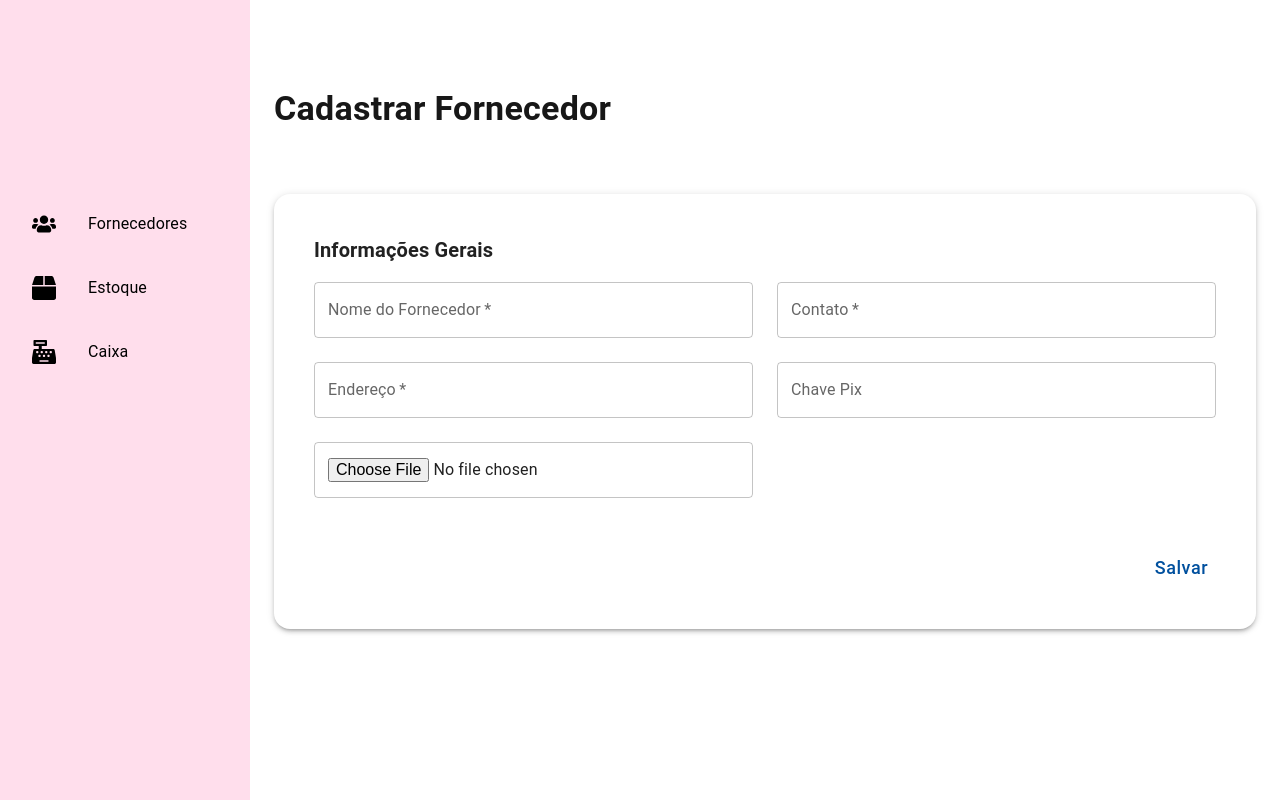
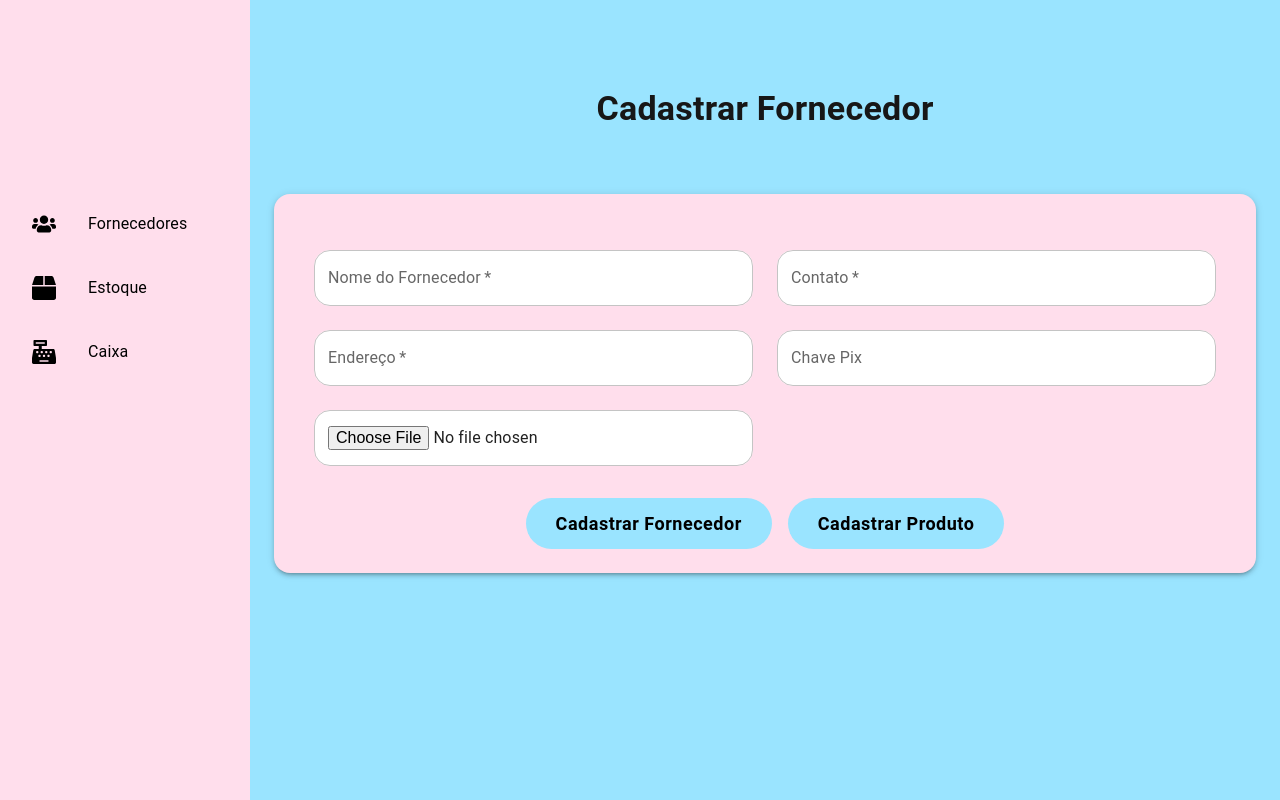
Before and after one commit to LuisHernandez1999/Brecho-, a Next.js app: page /fornecedores/cadastro_fornecedores in a window 1280 px wide. Built offline with nearby package versions, Linux system fonts and the light colour scheme.

Commit message:
mudanças no desing

```diff
--- a/src/pages/fornecedores/cadastro_fornecedores.js
+++ b/src/pages/fornecedores/cadastro_fornecedores.js
@@ -83,14 +83,14 @@ export default function FornecedoresCadastro() {
     };
 
     return (
-        <Box sx={{ display: 'flex' }}>
+        <Box sx={{ display: 'flex',   backgroundColor: '#9AE4FF', minHeight: '100vh'  }}>
             <Box sx={{ width: '250px' }}>
                 <Sidebar />
             </Box>
 
             <Box sx={{ flex: 1, p: 3 }}>
-                <Box sx={{ mb: 4, textAlign: 'left', mt: 8 }}>
-                    <Typography variant="h4" sx={{ fontWeight: 'bold', mb: 2 }}>
+                <Box sx={{ mb: 4, textAlign: 'center', mt: 8 }}>
+                    <Typography variant="h4" sx={{ fontWeight: 'bold', mb: 2, }}>
                         Cadastrar Fornecedor
                     </Typography>
                 </Box>
@@ -105,11 +105,11 @@ export default function FornecedoresCadastro() {
                             mx: 'auto',
                             mt: 8,
                             height: 'auto',
+                            backgroundColor: '#FFDEEC',
                         }}
                     >
                         <CardContent>
                             <Typography variant="h6" gutterBottom sx={{ fontWeight: 'bold', mb: 2 }}>
-                                Informações Gerais
                             </Typography>
                             <Grid container spacing={3}>
                                 <Grid item md={6} xs={12}>
@@ -121,6 +121,15 @@ export default function FornecedoresCadastro() {
                                         required
                                         value={newValues?.nome || ''}
                                         variant="outlined"
+                                        sx={{
+                                            '& .MuiOutlinedInput-root': {
+                                                borderRadius: 4,
+                                                backgroundColor: '#FFFFFF',
+                                            },
+                                            '& .MuiOutlinedInput-root.Mui-focused': {
+                                                backgroundColor: '#FFFFFF',
+                                            },
+                                        }}
                                     />
                                 </Grid>
                                 <Grid item md={6} xs={12}>
@@ -132,6 +141,15 @@ export default function FornecedoresCadastro() {
                                         required
                                         value={newValues?.contato || ''}
                                         variant="outlined"
+                                        sx={{
+                                            '& .MuiOutlinedInput-root': {
+                                                borderRadius: 4,
+                                                backgroundColor: '#FFFFFF',
+                                            },
+                                            '& .MuiOutlinedInput-root.Mui-focused': {
+                                                backgroundColor: '#FFFFFF',
+                                            },
+                                        }}
                                     />
                                 </Grid>
                                 <Grid item md={6} xs={12}>
@@ -143,6 +161,15 @@ export default function FornecedoresCadastro() {
                                         required
                                         value={newValues?.endereco || ''}
                                         variant="outlined"
+                                        sx={{
+                                            '& .MuiOutlinedInput-root': {
+                                                borderRadius: 4,
+                                                backgroundColor: '#FFFFFF',
+                                            },
+                                            '& .MuiOutlinedInput-root.Mui-focused': {
+                                                backgroundColor: '#FFFFFF',
+                                            },
+                                        }}
                                     />
                                 </Grid>
                                 <Grid item md={6} xs={12}>
@@ -153,6 +180,15 @@ export default function FornecedoresCadastro() {
                                         onChange={handleChange}
                                         value={newValues?.chavePix || ''}
                                         variant="outlined"
+                                        sx={{
+                                            '& .MuiOutlinedInput-root': {
+                                                borderRadius: 4,
+                                                backgroundColor: '#FFFFFF',
+                                            },
+                                            '& .MuiOutlinedInput-root.Mui-focused': {
+                                                backgroundColor: '#FFFFFF',
+                                            },
+                                        }}
                                     />
                                 </Grid>
                                 <Grid item md={6} xs={12}>
@@ -162,32 +198,82 @@ export default function FornecedoresCadastro() {
                                         inputProps={{ accept: ".pdf,.doc,.docx" }}
                                         name="contrato"
                                         variant="outlined"
+                                        sx={{
+                                            '& .MuiOutlinedInput-root': {
+                                                borderRadius: 4,
+                                                backgroundColor: '#FFFFFF',
+                                            },
+                                            '& .MuiOutlinedInput-root.Mui-focused': {
+                                                backgroundColor: '#FFFFFF',
+                                            },
+                                        }}
                                     />
                                 </Grid>
 
                             </Grid>
                         </CardContent>
 
-                        <Box sx={{ display: 'flex', justifyContent: 'flex-end', p: 2 }}>
+                        <Box
+    sx={{
+        display: 'flex',
+        justifyContent: 'center',
+        gap: 2,
+        mt: 2
+    }}
+>
+
     <Button
         type="submit"
         disabled={loading}
         sx={{
-                                    mt: 2,
-                                    color: '#00509E',
-                                    backgroundColor: 'transparent',
+            color: '#000000',
+            backgroundColor: '#9AE4FF',
             textTransform: 'none',
             fontSize: '18px',
+            fontWeight: 'bold',
+            borderRadius: '50px',
+            padding: '10px 30px',
             '&:hover': {
-                                        color: '#003B6F',
-                                        backgroundColor: 'transparent',
+                backgroundColor: '#003B6F',
+            },
+            '&:disabled': {
+                backgroundColor: '#cccccc',
+                color: '#666666',
             },
         }}
     >
         {loading ? (
-                                    <CircularProgress size={24} sx={{ marginRight: 2 }} />
+            <CircularProgress size={24} sx={{ color: '#FFFFFF', marginRight: 2 }} />
         ) : (
-                                    'Salvar'
+            'Cadastrar Fornecedor'
+        )}
+    </Button>
+
+
+    <Button
+        type="submit"
+        disabled={loading}
+        sx={{
+            color: '#000000',
+            backgroundColor: '#9AE4FF',
+            textTransform: 'none',
+            fontSize: '18px',
+            fontWeight: 'bold',
+            borderRadius: '50px',
+            padding: '10px 30px',
+            '&:hover': {
+                backgroundColor: '#003B6F',
+            },
+            '&:disabled': {
+                backgroundColor: '#cccccc',
+                color: '#666666',
+            },
+        }}
+    >
+        {loading ? (
+            <CircularProgress size={24} sx={{ color: '#FFFFFF', marginRight: 2 }} />
+        ) : (
+            'Cadastrar Produto'
         )}
     </Button>
 </Box>
```
Lines whose indentation alone changed are shown as unchanged.
